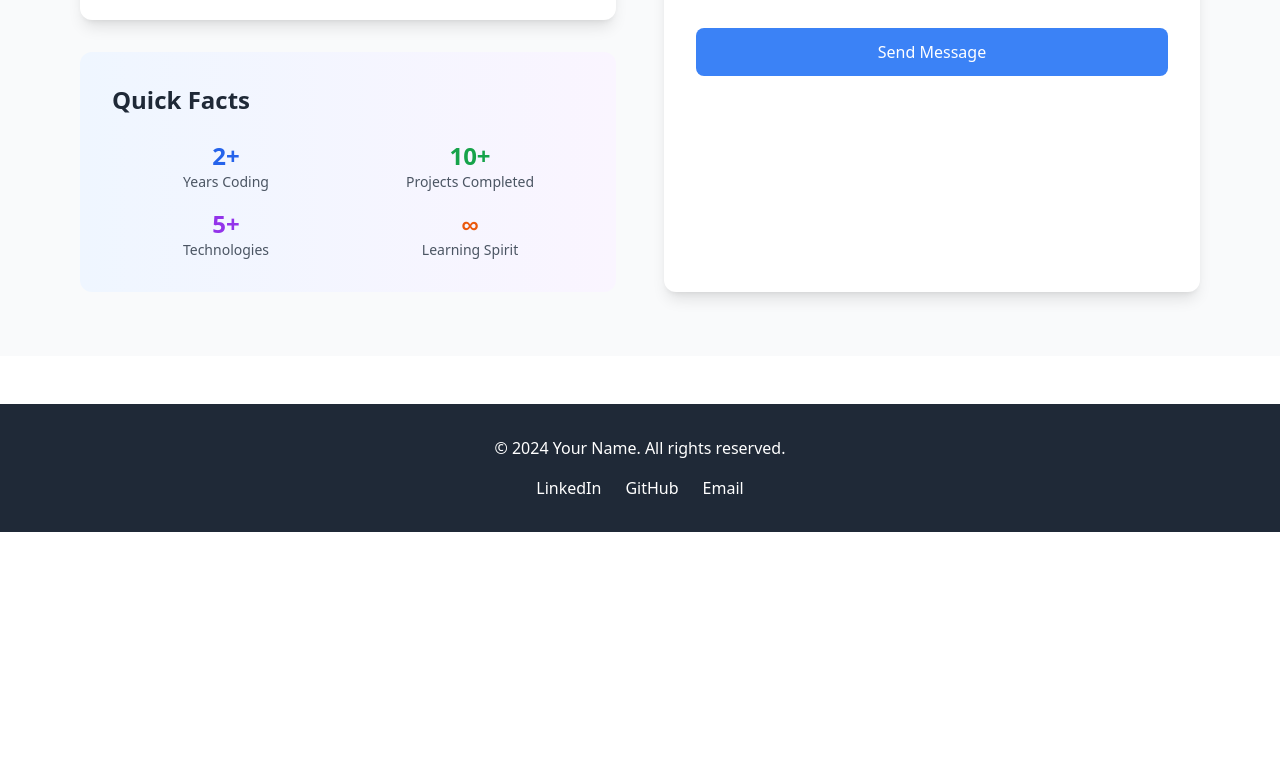
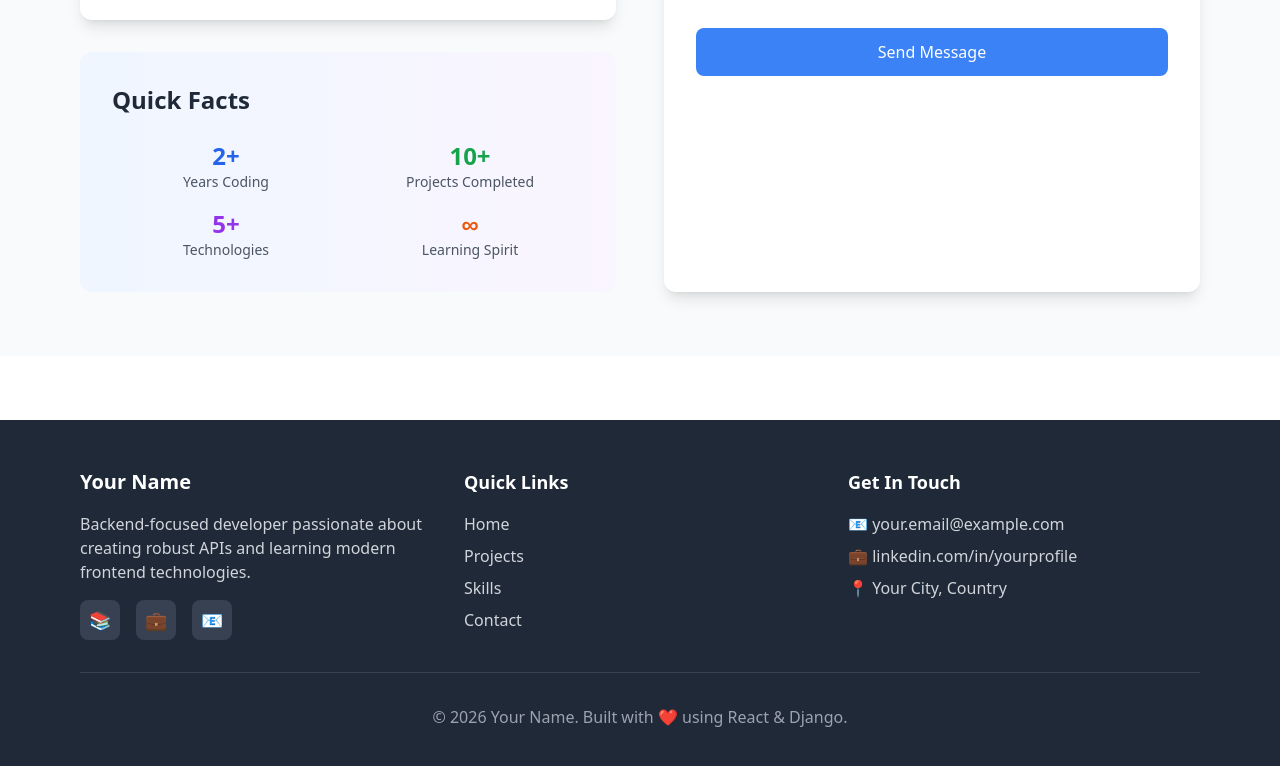
Before and after one commit to kristinaHy/MyProtfolio, a React (Vite) app: page /contact in a window 1280 px wide. Shown: the part 840-1606 px from the top of the page. Before the commit the page ends 1372 px from the top, so only its background shows below. Built offline with nearby package versions, Linux system fonts and the light colour scheme; the HTML template or start-up script is replaced by a standard one.

Commit message:
feat: update footer and navbar with social links and theme toggle

```diff
--- a/src/components/Footer.jsx
+++ b/src/components/Footer.jsx
@@ -1,13 +1,65 @@
 // Footer component
 const Footer = () => {
+  const currentYear = new Date().getFullYear();
+
+  const socialLinks = [
+    { name: 'GitHub', url: '#', icon: '📚' },
+    { name: 'LinkedIn', url: '#', icon: '💼' },
+    { name: 'Email', url: 'mailto:your.email@example.com', icon: '📧' }
+  ];
+
   return (
-    <footer className="bg-gray-800 text-white py-8 mt-12">
-      <div className="max-w-6xl mx-auto px-4 text-center">
-        <p>&copy; 2024 Your Name. All rights reserved.</p>
-        <div className="flex justify-center space-x-6 mt-4">
-          <a href="#" className="hover:text-blue-400 transition-colors">LinkedIn</a>
-          <a href="#" className="hover:text-blue-400 transition-colors">GitHub</a>
-          <a href="#" className="hover:text-blue-400 transition-colors">Email</a>
+    <footer className="bg-gray-800 dark:bg-gray-900 text-white py-12 mt-16">
+      <div className="max-w-6xl mx-auto px-4">
+        <div className="grid md:grid-cols-3 gap-8">
+          {/* Brand Section */}
+          <div>
+            <h3 className="text-xl font-bold mb-4">Your Name</h3>
+            <p className="text-gray-300 mb-4">
+              Backend-focused developer passionate about creating robust APIs and learning modern frontend technologies.
+            </p>
+            <div className="flex gap-4">
+              {socialLinks.map((link, index) => (
+                <a
+                  key={index}
+                  href={link.url}
+                  target="_blank"
+                  rel="noopener noreferrer"
+                  className="w-10 h-10 bg-gray-700 hover:bg-blue-600 rounded-lg flex items-center justify-center text-lg transition-colors"
+                  aria-label={link.name}
+                >
+                  {link.icon}
+                </a>
+              ))}
+            </div>
+          </div>
+
+          {/* Quick Links */}
+          <div>
+            <h3 className="text-lg font-semibold mb-4">Quick Links</h3>
+            <ul className="space-y-2">
+              <li><a href="/" className="text-gray-300 hover:text-white transition-colors">Home</a></li>
+              <li><a href="/projects" className="text-gray-300 hover:text-white transition-colors">Projects</a></li>
+              <li><a href="/skills" className="text-gray-300 hover:text-white transition-colors">Skills</a></li>
+              <li><a href="/contact" className="text-gray-300 hover:text-white transition-colors">Contact</a></li>
+            </ul>
+          </div>
+
+          {/* Contact Info */}
+          <div>
+            <h3 className="text-lg font-semibold mb-4">Get In Touch</h3>
+            <div className="space-y-2 text-gray-300">
+              <p>📧 your.email@example.com</p>
+              <p>💼 linkedin.com/in/yourprofile</p>
+              <p>📍 Your City, Country</p>
+            </div>
+          </div>
+        </div>
+
+        <div className="border-t border-gray-700 mt-8 pt-8 text-center">
+          <p className="text-gray-400">
+            &copy; {currentYear} Your Name. Built with ❤️ using React & Django.
+          </p>
         </div>
       </div>
     </footer>
--- a/src/components/Navbar.jsx
+++ b/src/components/Navbar.jsx
@@ -1,28 +1,32 @@
 // Navbar component with navigation links
 // Uses React Router's Link for navigation
 import { Link } from 'react-router-dom';
+import ThemeToggle from './ThemeToggle';
 
 const Navbar = () => {
   return (
-    <nav className="bg-white shadow-md fixed top-0 left-0 right-0 z-10">
+    <nav className="bg-white dark:bg-gray-800 shadow-md fixed top-0 left-0 right-0 z-10 transition-colors duration-200">
       <div className="max-w-6xl mx-auto px-4 py-4 flex justify-between items-center">
-        <Link to="/" className="text-xl font-bold text-gray-800 hover:text-blue-600 transition-colors">
+        <Link to="/" className="text-xl font-bold text-gray-800 dark:text-white hover:text-blue-600 dark:hover:text-blue-400 transition-colors">
           Your Name
         </Link>
 
-        <div className="flex space-x-6">
-          <Link to="/" className="text-gray-600 hover:text-blue-600 transition-colors">
+        <div className="flex items-center space-x-6">
+          <div className="hidden md:flex space-x-6">
+            <Link to="/" className="text-gray-600 dark:text-gray-300 hover:text-blue-600 dark:hover:text-blue-400 transition-colors">
               Home
             </Link>
-          <Link to="/projects" className="text-gray-600 hover:text-blue-600 transition-colors">
+            <Link to="/projects" className="text-gray-600 dark:text-gray-300 hover:text-blue-600 dark:hover:text-blue-400 transition-colors">
               Projects
             </Link>
-          <Link to="/skills" className="text-gray-600 hover:text-blue-600 transition-colors">
+            <Link to="/skills" className="text-gray-600 dark:text-gray-300 hover:text-blue-600 dark:hover:text-blue-400 transition-colors">
               Skills
             </Link>
-          <Link to="/contact" className="text-gray-600 hover:text-blue-600 transition-colors">
+            <Link to="/contact" className="text-gray-600 dark:text-gray-300 hover:text-blue-600 dark:hover:text-blue-400 transition-colors">
               Contact
             </Link>
+          </div>
+          <ThemeToggle />
         </div>
       </div>
     </nav>
```
Lines whose indentation alone changed are shown as unchanged.
